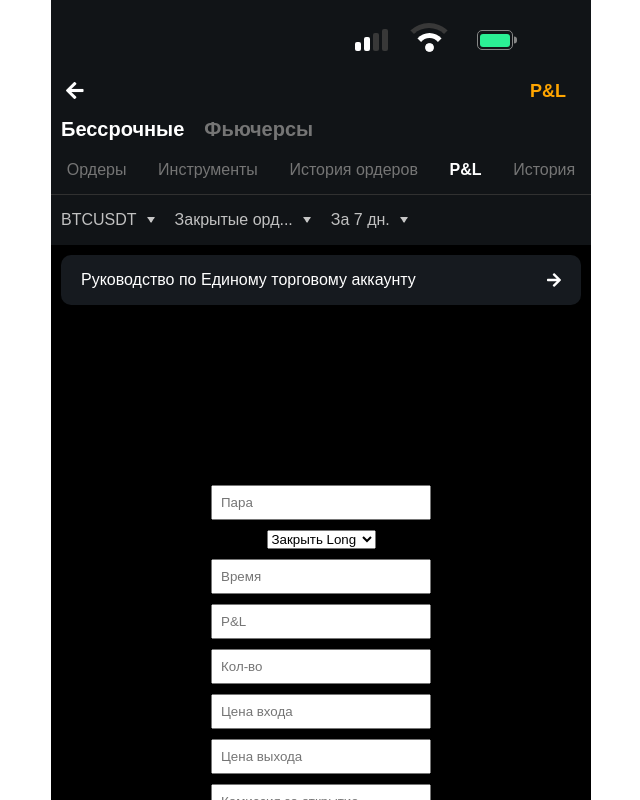
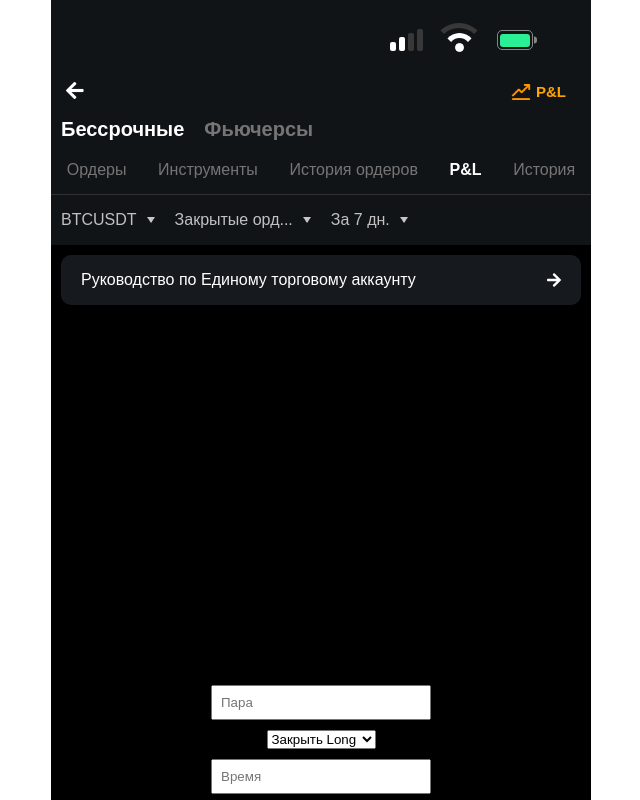
Before and after one commit to Chupserso/crypto, a React (Create React App) app: page /history in a window 1280 px wide. Shown: the top 800 px of the page, without its empty margins (319-959 px from the left). Built offline with nearby package versions, Linux system fonts and the light colour scheme.

Commit message:
demo commit

```diff
--- a/src/components/pages/accountPage/AccountPage.css
+++ b/src/components/pages/accountPage/AccountPage.css
@@ -16,26 +16,6 @@ body {
 }
 .balance-text img {
     margin-left: 0px;
-}
-.header {
-    display: flex;
-    justify-content: space-between;
-    align-items: center;
-    padding: 20px 30px;
-    padding-bottom: 10px;
-    margin: 0 30px;
-}
-.header .time {
-    font-size: 25px;
-    font-weight: 500;
-    margin-top: 10px;
-}
-.header .icons {
-    display: flex;
-    gap: 10px;
-}
-.header .icons i {
-    font-size: 20px;
 }
 .title {
     text-align: center;
--- a/src/components/pages/historyPage/HistoryPage.css
+++ b/src/components/pages/historyPage/HistoryPage.css
@@ -198,7 +198,7 @@
 }
 
 .pnl-value {
-    color: red;
+    color: rgb(176, 84, 84);
 }
 .plus {
     color: rgb(53 169 118);
@@ -222,7 +222,7 @@
 }
 
 .order-form {
-    margin-top: 150px;
+    margin-top: 350px;
     display: flex;
     flex-direction: column;
     align-items: center;
@@ -256,6 +256,15 @@ label {
     color: rgb(24 137 88);
     background: rgba(5, 72, 45, 0.5);
 }
+.order-plus {
+    color: rgb(24 137 88);
+    background: rgba(5, 72, 45, 0.5);
+}
+.order-minus {
+    color: rgb(176, 84, 84);
+    font-weight: bold;
+    background: rgba(87, 28, 28, 0.5);
+}
 .nav-title {
     color: orange;
 }
@@ -276,3 +285,12 @@ label {
 .history-page h3 {
     margin-top: 70px;
 }
+.top-img {
+    width: 20px;
+    margin-right: 5px;
+}
+.nav-title {
+    display: flex;
+    align-items: center;
+    font-size: 15px;
+}
--- a/src/components/pages/historyPage/HistoryPage.js
+++ b/src/components/pages/historyPage/HistoryPage.js
@@ -2,6 +2,7 @@ import React, { useState, useEffect } from "react";
 import './HistoryPage.css';  // Внешний файл стилей
 import { PhoneHeader } from "../../phoneHeader/PhoneHeader";
 import arrowImg from "./arrow.png";
+import topImg from "./top.png";
 
 const OrderForm = ({ onCreate }) => {
     const [order, setOrder] = useState({
@@ -65,7 +66,7 @@ const OrderForm = ({ onCreate }) => {
 };
 
 const OrderItem = ({ order, onDelete }) => {
-    const statusClassName = order.status === "Закрыть Long" ? "" : "short";
+    const statusClassName = order.pnl > 0 ? "order-plus" : "order-minus";
     const pnlClass = order.pnl < 0 ? "" : "plus";
 
     // Обработчик клика, который вызывает функцию удаления
@@ -262,7 +263,7 @@ export const HistoryPage = () => {
                         <div className="back-arrow">
                             <i className="fas fa-arrow-left"></i>
                         </div>
-                        <div className="nav-title">P&L</div>
+                        <div className="nav-title"><img className="top-img" src={topImg} /> P&L</div>
                     </div>
                     <div className="tabs">
                         <span className="active">Бессрочные</span>
--- a/src/components/phoneHeader/PhoneHeader.css
+++ b/src/components/phoneHeader/PhoneHeader.css
@@ -1,3 +1,24 @@
+.header {
+    display: flex;
+    justify-content: space-between;
+    align-items: center;
+    padding: 20px 30px;
+    padding-right: 10px;
+    padding-bottom: 10px;
+    margin: 0 30px;
+}
+.header .time {
+    font-size: 25px;
+    font-weight: 500;
+    margin-top: 10px;
+}
+.header .icons {
+    display: flex;
+    gap: 10px;
+}
+.header .icons i {
+    font-size: 20px;
+}
 .battery {
     transform: translate(-50%, -50%);
     height: 12px;
@@ -6,7 +27,7 @@
     border-radius: 5px;
     padding: 3px;
     margin-top: 20px;
-    margin-left: 30px;
+    margin-left: 20px;
     padding-left: 2px;
     padding-right: 2px;
 }
@@ -39,7 +60,7 @@
     display: flex;
     align-items: center;
     margin-bottom: 0px;
-    margin-right: 5px;
+    margin-right: 0px;
 }
 .signal1 {
     height: 9px;
```
Also changed, not shown: src/components/pages/historyPage/top.png (added).
